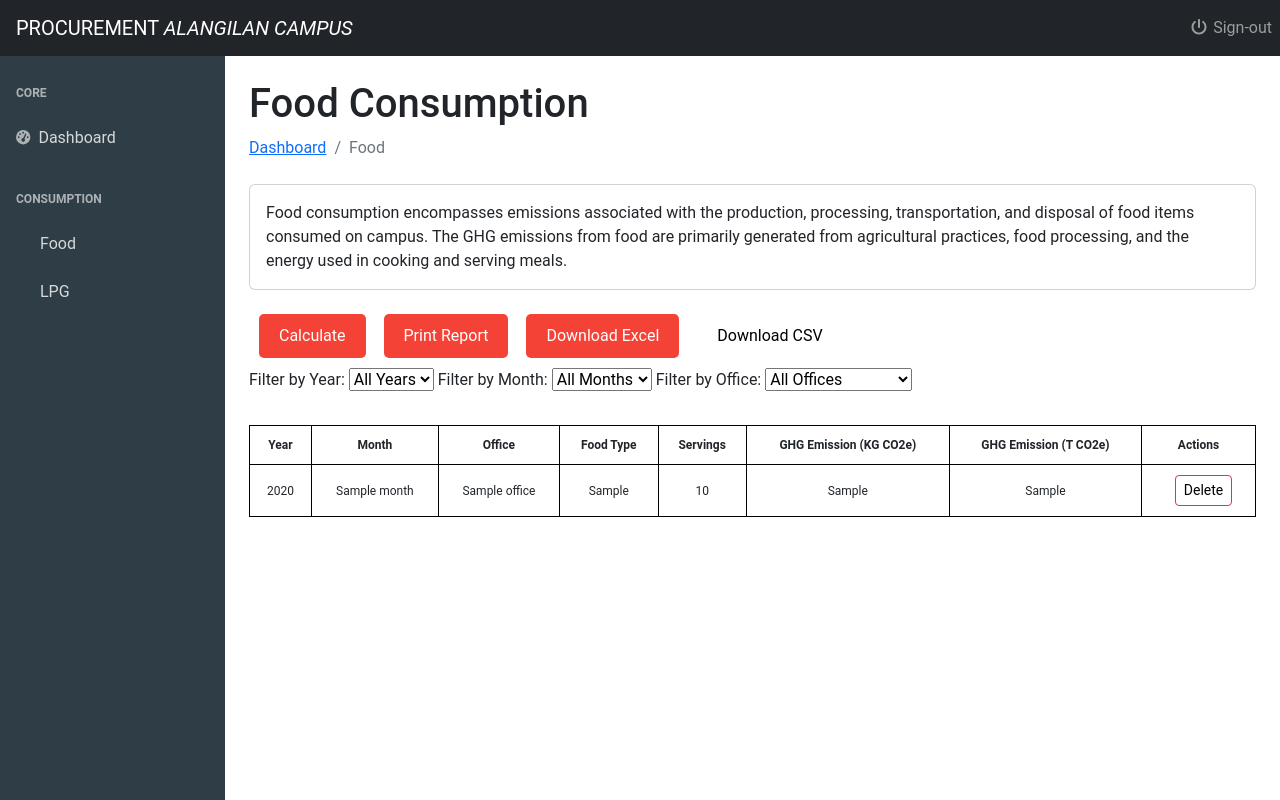
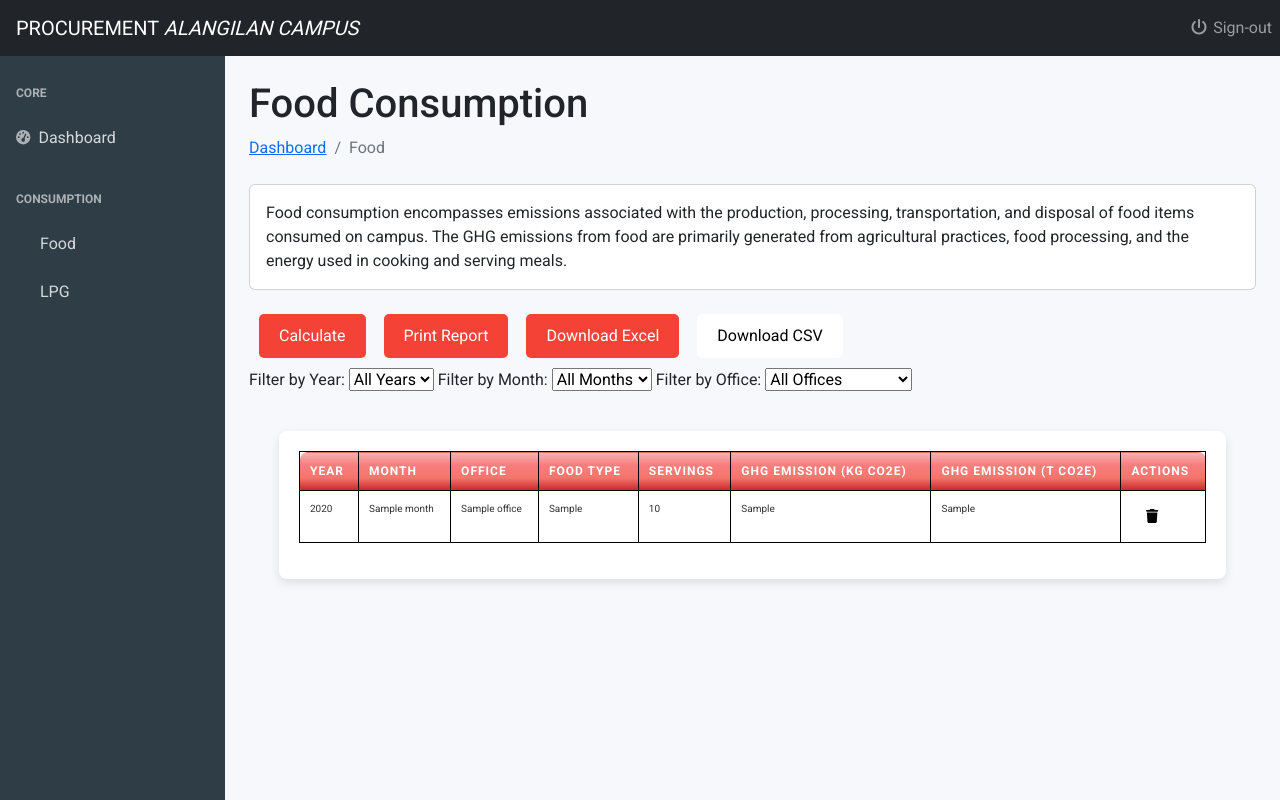
Before and after one commit to lesterrhoy/GHG_FLASK, a Flask app: template flaskghg/templates/food_consumption.html in a window 1280 px wide. Run offline with Flask 3, Linux system fonts and the light colour scheme; the visitor is signed in with stand-in values (Sample User, id 1); tables that the repository leaves empty or names only in its code hold one stand-in row (values such as "Sample post"); the template is opened without the code that fills it: most values are stand-ins (such as "Sample title", 1, 10 or a date in 2020); some libraries are stand-ins or nearby versions.

Commit message:
Update food_consumption.html

```diff
--- a/flaskghg/templates/food_consumption.html
+++ b/flaskghg/templates/food_consumption.html
@@ -12,26 +12,139 @@
     <script src="https://use.fontawesome.com/releases/v6.3.0/js/all.js" crossorigin="anonymous"></script>
     <script src="https://cdnjs.cloudflare.com/ajax/libs/xlsx/0.18.5/xlsx.full.min.js"></script>
     <script src="https://cdn.jsdelivr.net/npm/chart.js"></script>
+    <!-- Include jQuery (for Bootstrap 4) -->
+    <script src="https://code.jquery.com/jquery-3.6.0.min.js"></script>
+    <script src="https://stackpath.bootstrapcdn.com/bootstrap/4.5.2/js/bootstrap.min.js"></script>
+    <link href="https://cdnjs.cloudflare.com/ajax/libs/font-awesome/5.15.4/css/all.min.css" rel="stylesheet">
+    <link href="https://cdnjs.cloudflare.com/ajax/libs/font-awesome/6.0.0-beta3/css/all.min.css" rel="stylesheet">
+    <link href="https://fonts.googleapis.com/css2?family=Roboto:wght@300;400;500;700&display=swap" rel="stylesheet"> <!-- Roboto font -->
 
     <style>
-        /* Table Styling */
+       /* Simula dito yung style  pababa*/
+   body {
+            font-family: 'Roboto', sans-serif;
+            background-color: #f7f8fc;
+            margin: 0;
+            padding: 0;
+        }
+
+        .table-wrapper {
+            margin: 30px;
+            background-color: #fff;
+            border-radius: 8px;
+            padding: 20px;
+            box-shadow: 0 4px 10px rgba(0, 0, 0, 0.1);
+        }
+
+        .table-header {
+            display: flex;
+            justify-content: space-between;
+            align-items: center;
+            margin-bottom: 20px;
+        }
+
+        .table-header h1 {
+            font-size: 20px;
+            color: #333;
+            font-weight: 500;
+        }
+
+        .table-header .actions {
+            display: flex;
+            gap: 10px;
+        }
+
+        .table-header .actions button {
+            border: none;
+            padding: 10px 15px;
+            background-color: #003c57;
+            color: #fff;
+            border-radius: 5px;
+            font-size: 14px;
+            cursor: pointer;
+            transition: background-color 0.3s ease;
+        }
+
+        .table-header .actions button:hover {
+            background-color: #00587a;
+        }
+
         table {
             width: 100%;
             border-collapse: collapse;
-            margin: 20px 0;
-            font-size: 12px;
         }
 
-        table, th, td {
-            border: 1px solid #000 !important;
-            padding: 8px;
-            text-align: center;
-            vertical-align: middle;
+        th, td {
+            padding: 15px 10px;
+            text-align: left;
+            border-bottom: 1px solid #eaeaea;
+        }
+        th {
+            background: linear-gradient(180deg, #f5b3b3, #f77d7d, #f5756c, #c62828); /* Bold red gradient */
+            color: #FFFFFF; /* White text for contrast */
+            font-size: 12px;
+            font-weight: bold;
+            text-transform: uppercase;
+            letter-spacing: 1px;
+            border: none;
+            padding: 10px;
+            transition: background 0.3s ease, color 0.3s ease;
         }
 
-        th {
-            background-color: #f2f2f2;
-            font-weight: bold;
+        th:hover {
+            background: linear-gradient(180deg, #f89f9f, #f85e5e, #e53935, #b71c1c); /* Slightly darker red tones on hover */
+            color: #080404; /* Maintain contrast */
+            cursor: pointer;
+        }
+
+        th:first-child {
+            border-top-left-radius: 8px;
+        }
+
+        th:last-child {
+            border-top-right-radius: 8px;
+        }
+
+        td {
+            font-size: 10px;
+            color: #333;
+        }
+
+        tr:nth-child(even) {
+            background-color: #f9f9f9;
+        }
+
+        tr:hover {
+            background-color: #eef5f9;
+        }
+
+        .actions {
+            display: flex;
+            justify-content: center;
+            align-items: center;
+            gap: 10px;
+        }
+
+        .delete-btn {
+            border: none;
+            background: none;
+            cursor: pointer;
+            padding: 5px;
+            transition: transform 0.3s ease;
+        }
+
+        .delete-btn i {
+            font-size: 18px;
+            color: #f44336; /* Vibrant red for the default state */
+            transition: color 0.3s ease; /* Smooth transition for hover effect */
+        }
+
+        .delete-btn:hover {
+            transform: scale(1.1);  /* Slight scale on hover for better interaction feedback */
+        }
+
+        .delete-btn i:hover {
+            color: #c62828; /* Deep red on hover for a bold effect */
         }
 
 
@@ -469,7 +582,7 @@ button.btn-primary:hover {
                     </div>
 
 
-
+                    <div class="table-wrapper">
                     <table id="reportTable" class="table table-bordered">
                         <thead>
                             <tr>
@@ -494,15 +607,13 @@ button.btn-primary:hover {
                                 <td>{{ record['GHGEmissionKGCO2e'] }}</td>
                                 <td>{{ record['GHGEmissionTCO2e'] }}</td>
                                 <td>
-                                    <button class="btn btn-danger btn-sm" onclick="deleteRecord({{ record['id'] }})">
-                                        <i class=></i> Delete
-                                    </button>
+                                    <button class="delete-btn" onclick="deleteRecord({{ record.id }})"><i class="fa-solid fa-trash"></i></button>
                                 </td>
                             </tr>
                             {% endfor %}
                         </tbody>
                     </table>
-
+                    </div>
                      <!-- Pagination controls -->
 <div class="pagination-container">
     <nav aria-label="Page navigation example">
```
